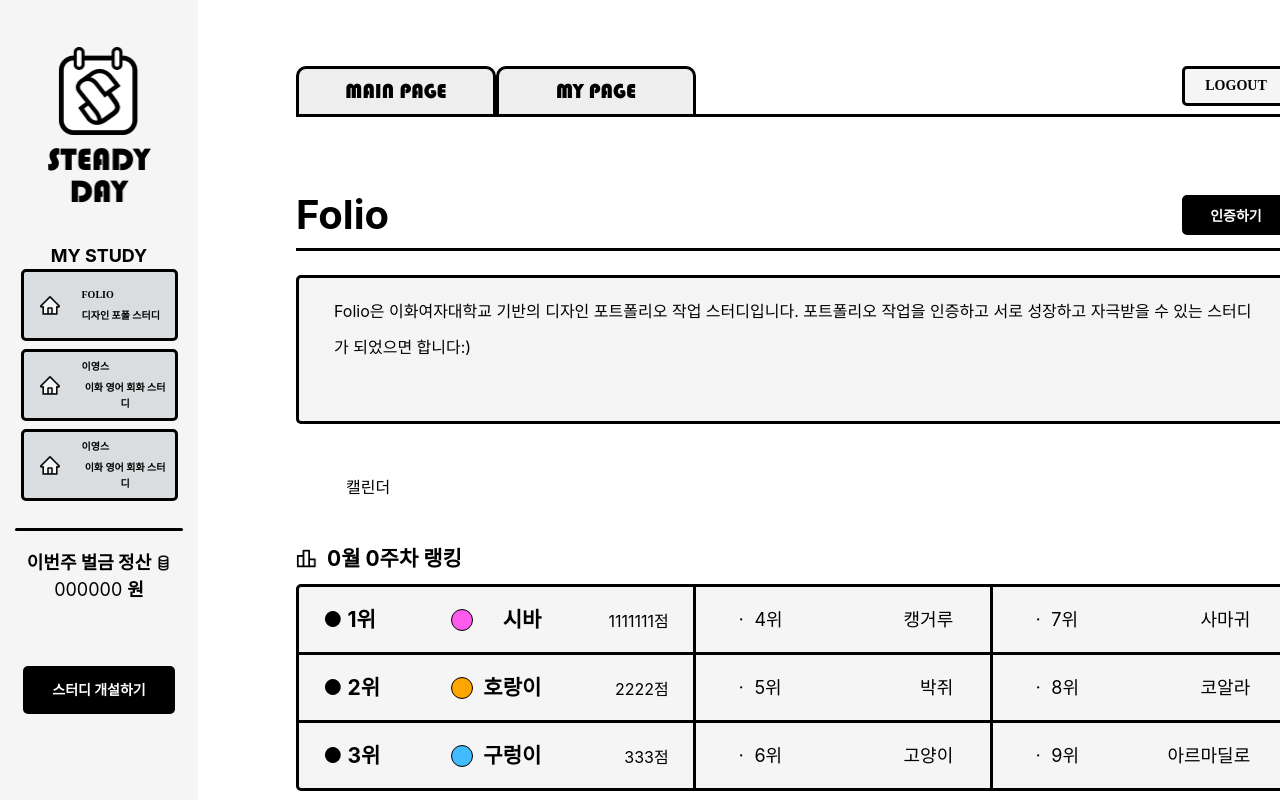
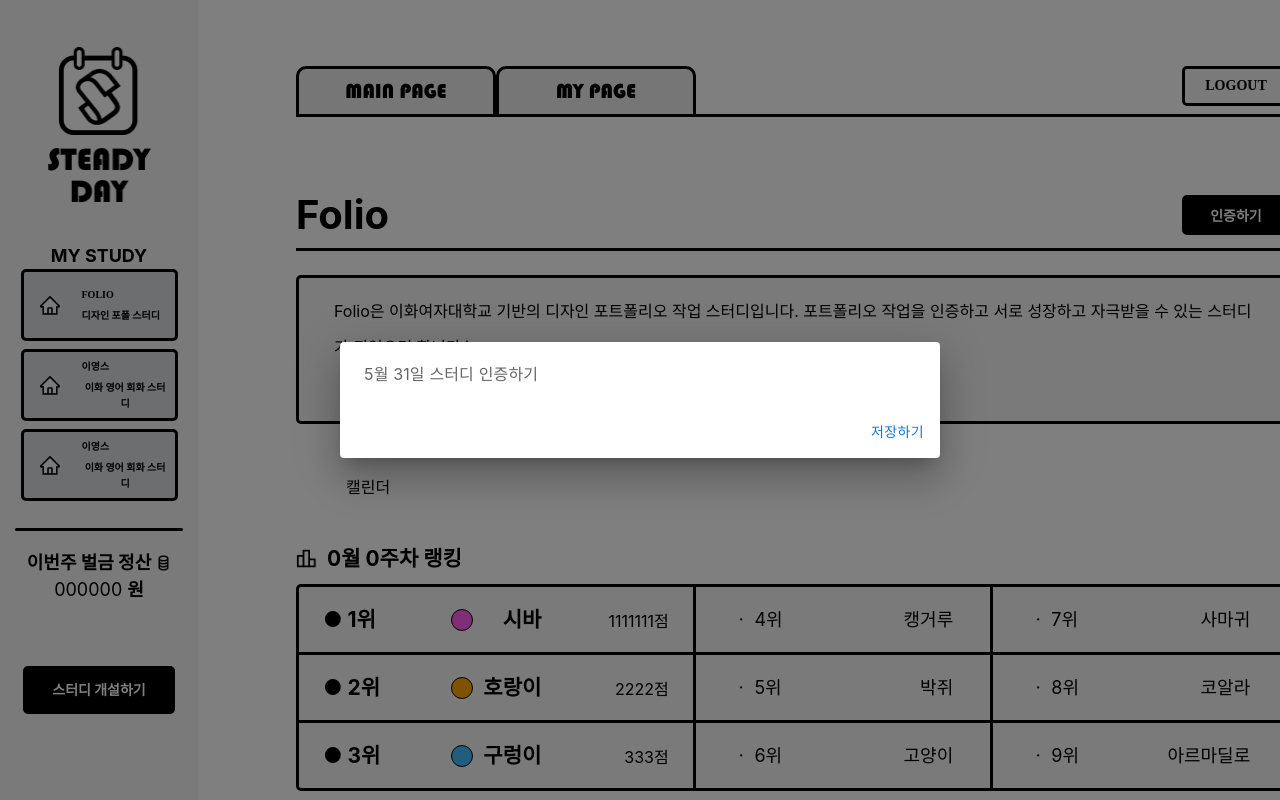
Before and after one commit to EFUB-steady/steady-front, a React (Create React App) app: page / in a window 1280 px wide. Both pictures are taken after a click on the button "인증하기". Shown: the top 800 px of the page. Built offline with nearby package versions, Linux system fonts and the light colour scheme; a web font is replaced by a local one.

Commit message:
✍️ 인증하기 모달 with Recoil

```diff
--- a/src/index.js
+++ b/src/index.js
@@ -1,11 +1,16 @@
-import React from "react";
-import ReactDOM from "react-dom/client";
-import "./index.css";
-import App from "./App";
+import React from 'react'
+import ReactDOM from 'react-dom/client'
+import './index.css'
+import App from './App'
+import { RecoilRoot } from 'recoil'
+import ModalWrapper from './ui/modal/recoil/ModalWrapper'
 
-const root = ReactDOM.createRoot(document.getElementById("root"));
+const root = ReactDOM.createRoot(document.getElementById('root'))
 root.render(
-  <React.StrictMode>
-    <App />
-  </React.StrictMode>
-);
+  <RecoilRoot>
+    <React.StrictMode>
+      <ModalWrapper />
+      <App />
+    </React.StrictMode>
+  </RecoilRoot>,
+)
--- a/src/ui/components/buttons/study/AuthBtn.js
+++ b/src/ui/components/buttons/study/AuthBtn.js
@@ -1,7 +1,21 @@
-import styled from "styled-components";
+import styled from 'styled-components'
+import useModals from '../../../modal/recoil/hooks/useModals'
 
 export default function AuthBtn() {
-  return <Button>인증하기</Button>;
+  const { openModal } = useModals()
+
+  const handleUploadStudyModal = () => {
+    openModal({
+      modalType: 'UploadStudyModal',
+      modalProps: {
+        date: '5월 31일',
+        handleSave: () => {
+          console.log('저장하기')
+        },
+      },
+    })
+  }
+  return <Button onClick={handleUploadStudyModal}>인증하기</Button>
 }
 
 const Button = styled.button`
@@ -11,13 +25,12 @@ const Button = styled.button`
   border: 3px solid black;
   background: black;
   text-align: center;
-  font-family: "Pretendard";
+  font-family: 'Pretendard';
   font-style: normal;
   font-weight: 700;
   font-size: 14px;
   color: white;
 
-  //margin-right: 216px;
   &:hover {
     background: white;
     color: black;
@@ -26,4 +39,4 @@ const Button = styled.button`
     background: white;
     color: black;
   }
-`;
+`
--- /dev/null
+++ b/src/ui/modal/UploadStudyModal.js
@@ -0,0 +1,47 @@
+import React from 'react'
+
+import {
+  Dialog,
+  DialogActions,
+  DialogContent,
+  DialogContentText,
+  Button,
+} from '@mui/material'
+
+import useModals from './recoil/hooks/useModals'
+
+export default function UploadStudyModal({ date, handleClose, handleSave }) {
+  const { closeModal } = useModals()
+  const onClose = () => {
+    closeModal()
+  }
+
+  const onSave = async () => {
+    if (handleSave) {
+      await handleSave()
+    }
+    closeModal()
+  }
+  return (
+    <Dialog
+      open
+      onClose={onClose}
+      aria-labelledby="alert-dialog-title"
+      aria-describedby="alert-dialog-description"
+      maxWidth="sm"
+      fullWidth
+      sx={{ whiteSpace: 'break-spaces' }}
+    >
+      <DialogContent>
+        <DialogContentText>
+          <div>{date} 스터디 인증하기</div>
+        </DialogContentText>
+      </DialogContent>
+      <DialogActions>
+        <Button onClick={onSave} color="primary" autoFocus>
+          저장하기
+        </Button>
+      </DialogActions>
+    </Dialog>
+  )
+}
--- /dev/null
+++ b/src/ui/modal/recoil/ModalWrapper.js
@@ -0,0 +1,26 @@
+import { useRecoilState } from 'recoil'
+import UploadStudyModal from '../UploadStudyModal'
+import { uploadStudyModalState } from './states/modalStates'
+
+export const MODAL_TYPES = {
+  UploadStudyModal: 'UploadStudyModal',
+}
+
+export default function ModalWrapper() {
+  const { modalType, modalProps } =
+    useRecoilState(uploadStudyModalState)[0] || {}
+
+  const MODAL_COMPONENTS = {
+    [MODAL_TYPES.UploadStudyModal]: UploadStudyModal,
+  }
+
+  const renderComponent = () => {
+    if (!modalType) {
+      return null
+    }
+    const ModalComponent = MODAL_COMPONENTS[modalType]
+    return <ModalComponent {...modalProps} />
+  }
+
+  return <>{renderComponent()}</>
+}
--- /dev/null
+++ b/src/ui/modal/recoil/hooks/useModals.js
@@ -0,0 +1,21 @@
+import { useRecoilState } from 'recoil'
+import { uploadStudyModalState } from '../states/modalStates'
+
+export default function useModals() {
+  const [modal, setModal] = useRecoilState(uploadStudyModalState)
+
+  const openModal = ({ modalType, modalProps }) => {
+    setModal({ modalType, modalProps })
+  }
+
+  const closeModal = () => {
+    setModal(null)
+  }
+
+  return {
+    modal,
+    setModal,
+    openModal,
+    closeModal,
+  }
+}
--- /dev/null
+++ b/src/ui/modal/recoil/states/modalStates.js
@@ -0,0 +1,6 @@
+import { atom } from 'recoil'
+
+export const uploadStudyModalState = atom({
+  key: 'uploadStudyModalState',
+  default: null,
+})
```
Also changed, not shown: src/App.js (+11 -12 lines), .prettierrc.json (added).
